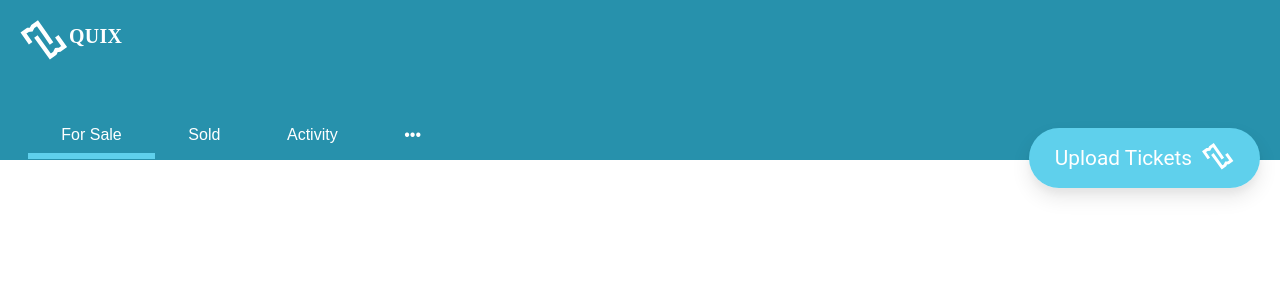
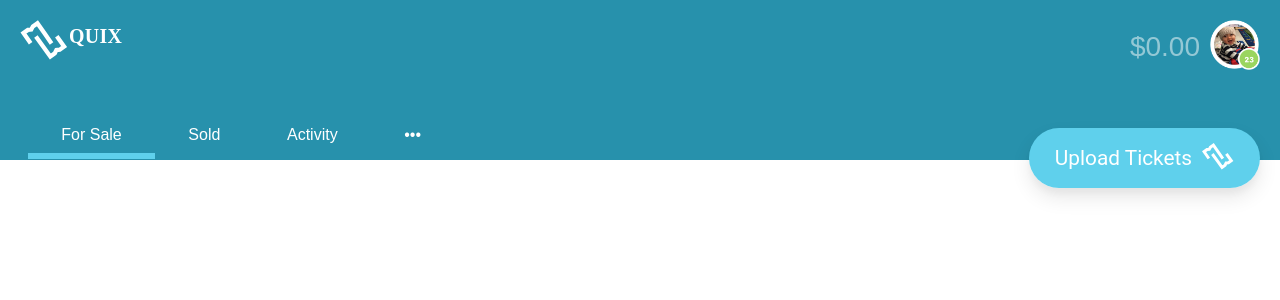
Before and after one commit to super-easyapp/super-easyapp.github.io, a React (Create React App) app: page / in a window 1280 px wide. Shown: the top 300 px of the page. Built offline with nearby package versions, Linux system fonts and the light colour scheme.

Commit message:
Added hover state to tabs and added avatar with wallet value

```diff
--- a/src/components/Header.js
+++ b/src/components/Header.js
@@ -1,9 +1,16 @@
 import React from 'react';
 import logo from '../images/logo.svg';
+import avatar from '../images/AvatarWithBadge.png';
 
 const Header = () => (
     <div className="App-header">
         <img src={logo} className="App-logo" alt="quix" />
+
+        <div className="Account-Info">
+            <span>$0.00</span>
+            <img src={avatar} className="Avatar" alt="avatar" />
+        </div>
+
     </div>
 );
 
--- a/src/styles/App.css
+++ b/src/styles/App.css
@@ -494,14 +494,25 @@ p {
   position: absolute;
   width: 1px; }
 
-.App-logo {
-  height: 40px; }
-
 .App-header {
   background-color: #2791AC;
   height: 80px;
   padding: 20px;
   color: white; }
+  .App-header .App-logo {
+    height: 40px;
+    float: left; }
+  .App-header .Account-Info {
+    float: right; }
+    .App-header .Account-Info span {
+      font-size: 28px;
+      font-weight: 100;
+      top: -14px;
+      position: relative;
+      padding-right: 10px;
+      opacity: .5; }
+    .App-header .Account-Info .Avatar {
+      height: 50px; }
 
 .App-intro {
   font-size: large; }
@@ -523,6 +534,8 @@ p {
       display: inline;
       padding: 10px 5%;
       list-style: none; }
+      .Header-Tabs ul li:hover {
+        border-bottom: solid 6px #3d798c; }
       .Header-Tabs ul li.active {
         border-bottom: solid 6px #5FD0EC; }
   .Header-Tabs .FAB {
--- a/src/styles/scss-stylesheets/layout/_header.scss
+++ b/src/styles/scss-stylesheets/layout/_header.scss
@@ -1,16 +1,32 @@
 // -----------------------------------------------------------------------------
 // This file contains all styles related to the header of the site/application.
 // -----------------------------------------------------------------------------
-
-.App-logo {
-  height: 40px;
-}
 
 .App-header {
   background-color: $primary-color;
   height: 80px;
   padding: 20px;
   color: white;
+
+  .App-logo {
+    height: 40px;
+    float: left;
+  }
+
+  .Account-Info {
+    float: right;
+    span {
+      font-size: 28px;
+      font-weight: 100;
+      top: -14px;
+      position: relative;
+      padding-right: 10px;
+      opacity: .5;
+    }
+    .Avatar {
+      height: 50px;
+    }
+  }
 }
 
 .App-intro {
@@ -35,6 +51,10 @@
       display: inline;
       padding: 10px 5%;
       list-style: none;
+
+      &:hover {
+        border-bottom: solid 6px #3d798c;
+      }
 
       &.active {
         border-bottom: solid 6px $secondary-color;
--- a/src/styles/scss-stylesheets/main.css
+++ b/src/styles/scss-stylesheets/main.css
@@ -494,14 +494,25 @@ p {
   position: absolute;
   width: 1px; }
 
-.App-logo {
-  height: 40px; }
-
 .App-header {
   background-color: #2791AC;
   height: 80px;
   padding: 20px;
   color: white; }
+  .App-header .App-logo {
+    height: 40px;
+    float: left; }
+  .App-header .Account-Info {
+    float: right; }
+    .App-header .Account-Info span {
+      font-size: 28px;
+      font-weight: 100;
+      top: -14px;
+      position: relative;
+      padding-right: 10px;
+      opacity: .5; }
+    .App-header .Account-Info .Avatar {
+      height: 50px; }
 
 .App-intro {
   font-size: large; }
@@ -523,6 +534,8 @@ p {
       display: inline;
       padding: 10px 5%;
       list-style: none; }
+      .Header-Tabs ul li:hover {
+        border-bottom: solid 6px #3d798c; }
       .Header-Tabs ul li.active {
         border-bottom: solid 6px #5FD0EC; }
   .Header-Tabs .FAB {
```
Also changed, not shown: src/images/AvatarWithBadge.png (added), src/images/AvatarWithBadge.svg (added).
